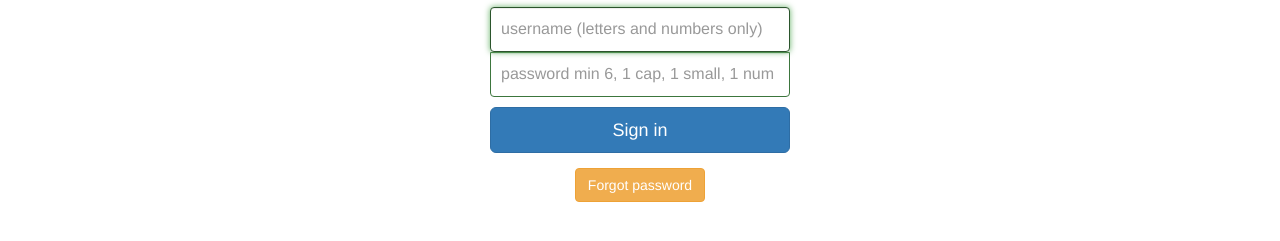
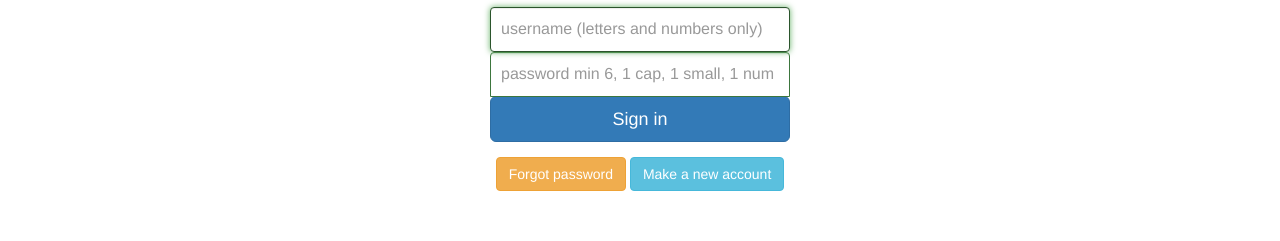
Before and after one commit to mediumaquamarine/jamestownchicken, a website: page client/index.html at #/signin in a window 1280 px wide. Shown: the part 143-384 px from the top of the page. Drawn offline with Linux system fonts and the light colour scheme.

Commit message:
add procfile to get ready for heroku deploy, updated css.css to fix signup template, added link to signup state from signin template

```diff
--- a/client/content/css.css
+++ b/client/content/css.css
@@ -1,9 +1,10 @@
+/*keeps the little logo in the navbar in the right place*/
 .navbar-brand {
   padding-top: 4px;
 }
 
 
-
+/*sets background to jelly fish picture*/
 .b1 {
   height:100%;
   background: url(jellyfish.jpg) center center fixed;
@@ -13,11 +14,13 @@
   background-size: cover;
 }
 
+/*used on all form boxes to keep them in shape*/
 .form-signin {
   max-width: 330px;
   padding: 15px;
   margin: 0 auto;
 }
+
 .form-signin .form-signin-heading,
 .form-signin .checkbox {
   margin-bottom: 10px;
@@ -42,10 +45,16 @@
   border-bottom-right-radius: 0;
   border-bottom-left-radius: 0;
 }
-.form-signin input[type="password"] {
+#retypePass {
   margin-bottom: 10px;
   border-top-left-radius: 0;
   border-top-right-radius: 0;
+}
+
+.form-signin input[type="password"] {
+  margin-bottom: -1px;
+  border-bottom-right-radius: 0;
+  border-bottom-left-radius: 0;
 }
 
 .form-signin-heading{
--- a/client/templates/signin/signin.html
+++ b/client/templates/signin/signin.html
@@ -13,7 +13,8 @@
   </form>
 
   <div align ="center">
-    <button class="btn btn-warning" ui-sref="forgotpassword">Forgot password</button><br>
+    <button class="btn btn-warning" ui-sref="forgotpassword">Forgot password</button>
+    <button class="btn btn-info" ui-sref="signup">Make a new account</button>
   </div>
 
 </div>
```
Also changed, not shown: 1 other file.
